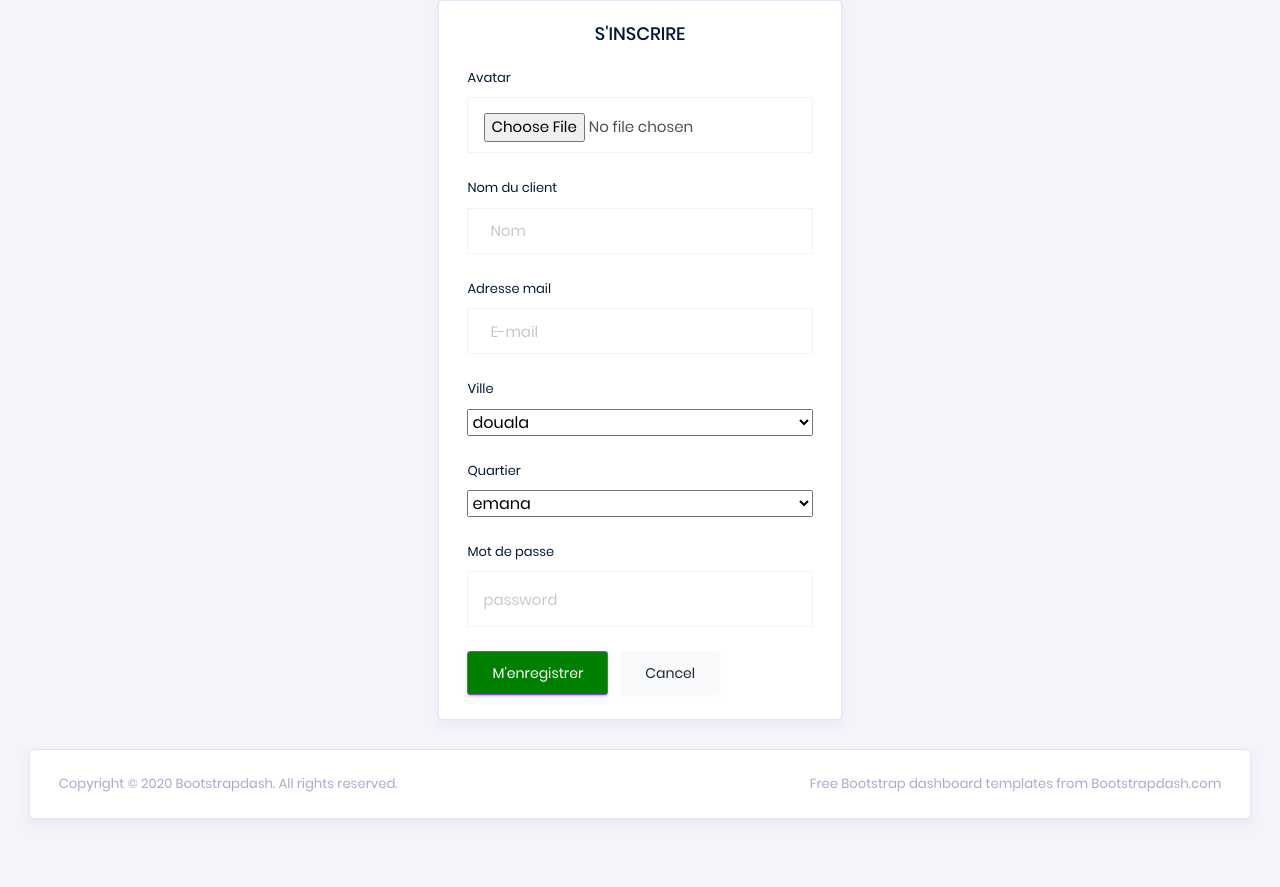
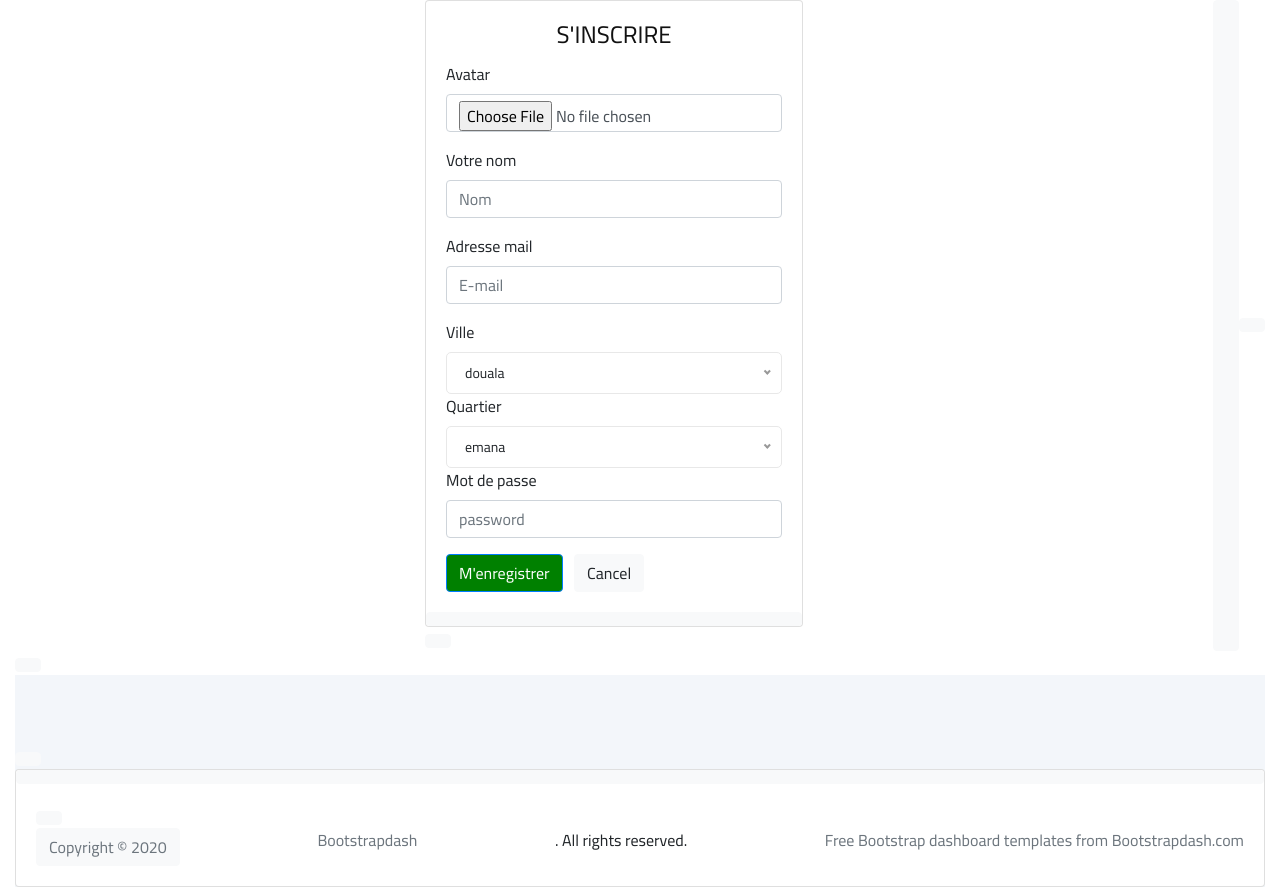
Before and after one commit to marsyiet/ecommerce, a PHP site: page /inscription.php in a window 1280 px wide. Before the commit the page ends 819 px from the top, so only its background shows below. Run offline with PHP 8.4, Linux system fonts and the light colour scheme; data comes from the database, SQL or seed files in the repository.

Commit message:
modification cathégories

```diff
--- a/index.php
+++ b/index.php
@@ -186,7 +186,7 @@
                     <div class="hero__categories">
                         <div class="hero__categories__all">
                             <i class="fa fa-bars"></i>
-                            <span>All departments</span>
+                            <span>Nos articles</span>
                         </div>
                         <ul>
                             <?php foreach($reponse as $rep){ ?>
--- a/inscription.php
+++ b/inscription.php
@@ -48,10 +48,17 @@
 <html lang="en">
 
 <head>
-  <link rel="stylesheet" href="template/vendors/typicons/typicons.css">
-  <link rel="stylesheet" href="template/vendors/css/vendor.bundle.base.css">
-  <link rel="stylesheet" href="template/css/vertical-layout-light/style.css">
-  <link rel="shortcut icon" href="template/images/favicon.png" />
+<link href="https://fonts.googleapis.com/css2?family=Cairo:wght@200;300;400;600;900&display=swap" rel="stylesheet">
+
+<!-- Css Styles -->
+<link rel="stylesheet" href="ogani-master/css/bootstrap.min.css" type="text/css">
+<link rel="stylesheet" href="ogani-master/css/font-awesome.min.css" type="text/css">
+<link rel="stylesheet" href="ogani-master/css/elegant-icons.css" type="text/css">
+<link rel="stylesheet" href="ogani-master/css/nice-select.css" type="text/css">
+<link rel="stylesheet" href="ogani-master/css/jquery-ui.min.css" type="text/css">
+<link rel="stylesheet" href="ogani-master/css/owl.carousel.min.css" type="text/css">
+<link rel="stylesheet" href="ogani-master/css/slicknav.min.css" type="text/css">
+<link rel="stylesheet" href="ogani-master/css/style.css" type="text/css">
 </head>
 
 <body>
@@ -66,10 +73,10 @@
               <form class="forms-sample" action="inscription.php" method="POST" enctype="multipart/form-data">
                 <div class="form-group">
                   <label for="exampleimage">Avatar</label>
-                  <input type="file" class="form-control form-control-lg" id="exampleimage"  name="image">
+                  <input type="file" class="form-control" id="exampleimage"  name="image">
                 </div>
                 <div class="form-group">
-                  <label for="exampleInputnom">Nom du client</label>
+                  <label for="exampleInputnom">Votre nom</label>
                   <input type="text" class="form-control" id="exampleInputnom" placeholder="Nom" name="nom">
                 </div>
                 <div class="form-group">
@@ -92,10 +99,10 @@
                 </div>
                 <div class="form-group">
                   <label for="password">Mot de passe</label>
-                  <input type="password" class="form-control form-control-lg" id="exampleInputpassword1" placeholder="password" name="password">
+                  <input type="password" class="form-control " id="exampleInputpassword1" placeholder="password" name="password">
                 </div>
                 <button type="submit" class="btn btn-primary mr-2 " style="background-color:green" name="enregistrer">M'enregistrer</button>
-                <button class="btn btn-light">Cancel</button>
+                <a type="button" href="index.php" class="btn btn-light">Cancel</button>
               </form>
             </div>
           </div>
@@ -106,14 +113,15 @@
   </div>
 </div>
 </div>
-<script src="template/vendors/js/vendor.bundle.base.js"></script>
-<script src="template/vendors/chart.js/Chart.min.js"></script>
-<script src="template/js/off-canvas.js"></script>
-<script src="template/js/hoverable-collapse.js"></script>
-<script src="template/js/template.js"></script>
-<script src="template/js/settings.js"></script>
-<script src="template/js/todolist.js"></script>
-<script src="template/js/dashboard.js"></script>
+<script src="ogani-master/js/jquery-3.3.1.min.js"></script>
+    <script src="ogani-master/js/bootstrap.min.js"></script>
+    <script src="ogani-master/js/jquery.nice-select.min.js"></script>
+    <script src="ogani-master/js/jquery-ui.min.js"></script>
+    <script src="ogani-master/js/jquery.slicknav.js"></script>
+    <script src="ogani-master/js/mixitup.min.js"></script>
+    <script src="ogani-master/js/owl.carousel.min.js"></script>
+    <script src="ogani-master/js/main.js"></script>
+
 </body>
 
 </html>
```
